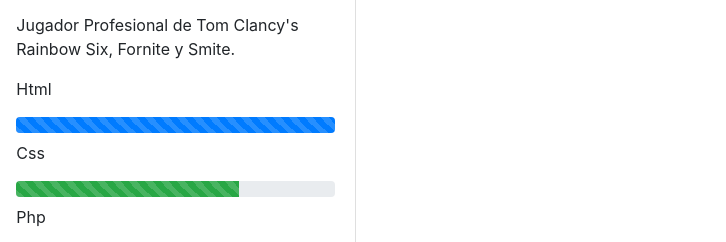
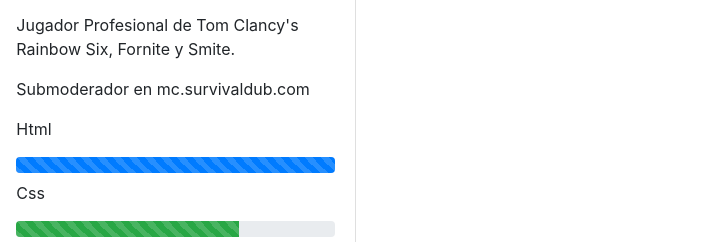
Before and after one commit to Mrlatosta/Mrlatosta.github.io.theclipweb, a plain HTML site: page acercade.html in a window 1280 px wide. Shown: the part 361-603 px from the top of the page, 554-1280 px from the left. Drawn offline with nearby package versions, Linux system fonts and the light colour scheme.

Commit message:
Acercade Commit

```diff
--- a/acercade.html
+++ b/acercade.html
@@ -65,6 +65,7 @@
         <h5 class="card-title">Raymundo Lara Sandoval</h5>
         <p class="card-text">Desarrollador Web, Movil Fullstack e ingeniero en datos e inteligencia Artificial.</p>
         <p class="card-text">Jugador Profesional de Tom Clancy's Rainbow Six, Fornite y Smite.</p>
+		<p class="card-text">Submoderador en mc.survivaldub.com</p>
 
 <p class="card-text">Html</p>
 <div class="progress">
```
